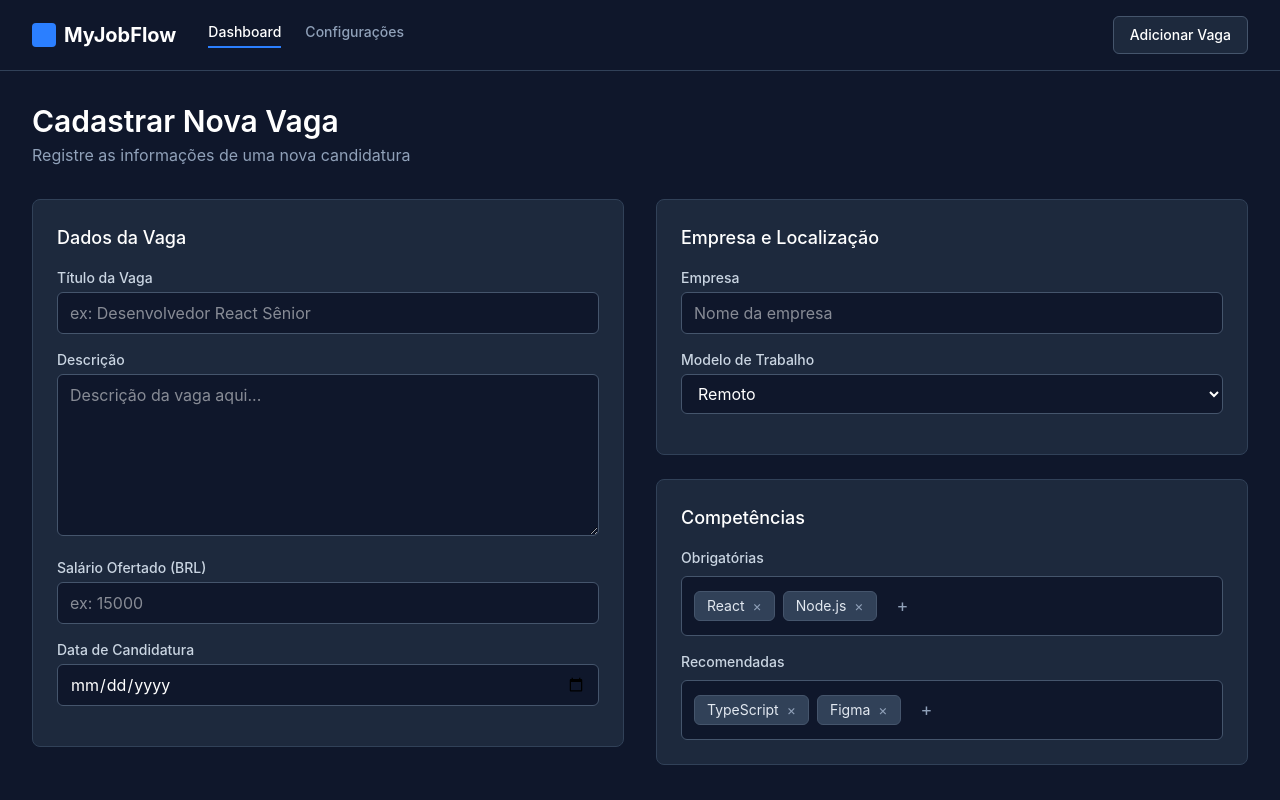
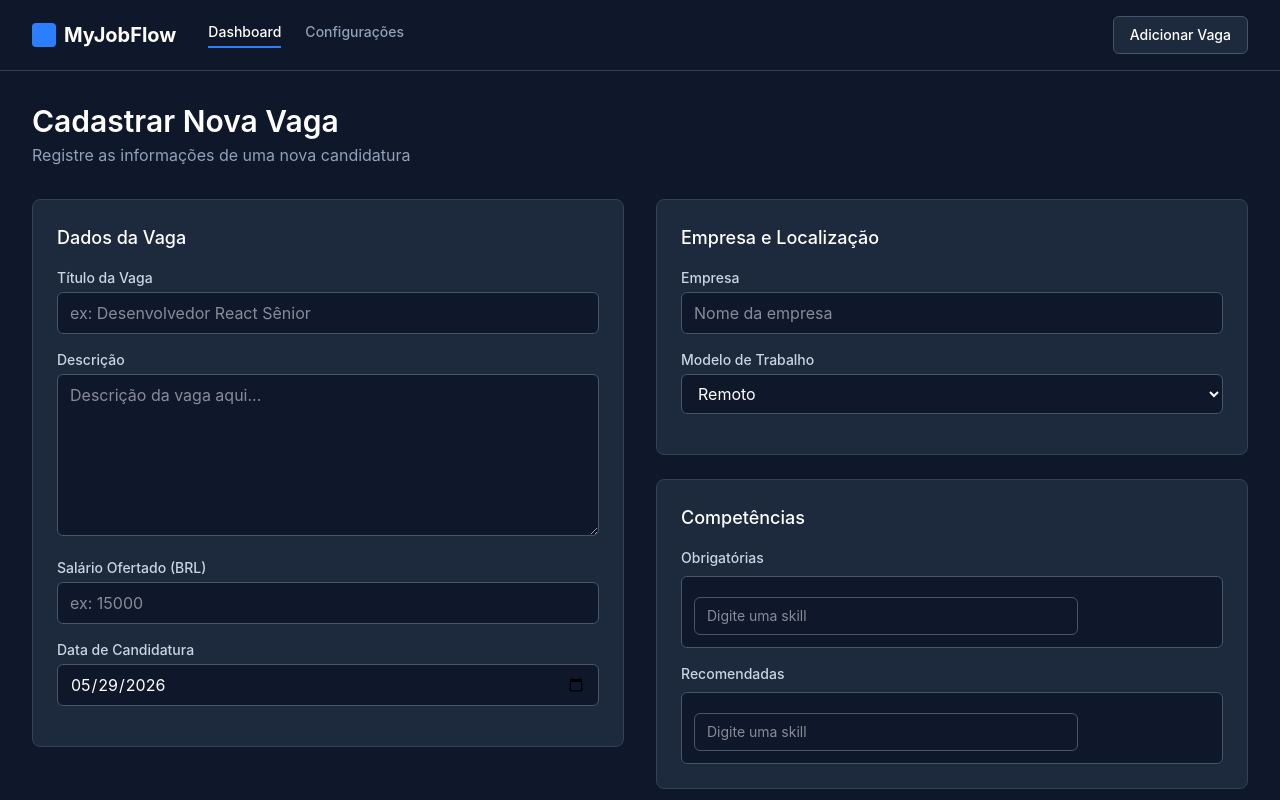
Before and after one commit to NicolasES/my-job-flow, a React (Vite) app in the folder my-job-flow/: page /new-job in a window 1280 px wide. Built offline with nearby package versions, Linux system fonts and the light colour scheme.

Commit message:
feat: add SkillAutocomplete component and integrate skill management into NewJob page

```diff
--- /dev/null
+++ b/my-job-flow/src/components/form/SkillAutocomplete.tsx
@@ -0,0 +1,89 @@
+import { useState, useRef, useEffect } from 'react'
+
+const MOCK_DB_SKILLS = [
+    "React", "Node.js", "TypeScript", "JavaScript",
+    "Python", "Docker", "Figma", "Tailwind CSS", "AWS", "SQL"
+];
+
+interface SkillAutocompleteProps {
+    onAddSkill: (skill: string) => void;
+    // Optional: to hide skills we already picked from the dropdown
+    alreadySelected?: string[];
+}
+
+export function SkillAutocomplete({ onAddSkill, alreadySelected = [] }: SkillAutocompleteProps) {
+    const [inputValue, setInputValue] = useState("");
+    const [isOpen, setIsOpen] = useState(false);
+
+    const wrapperRef = useRef<HTMLDivElement>(null);
+
+    useEffect(() => {
+        function handleClickOutside(event: MouseEvent) {
+            if (wrapperRef.current && !wrapperRef.current.contains(event.target as Node)) {
+                setIsOpen(false);
+            }
+        }
+        document.addEventListener("mousedown", handleClickOutside);
+        return () => document.removeEventListener("mousedown", handleClickOutside);
+    }, []);
+
+    const filteredSkills = MOCK_DB_SKILLS.filter(skill =>
+        skill.toLowerCase().includes(inputValue.toLowerCase()) &&
+        !alreadySelected.includes(skill)
+    );
+
+    const exactMatchExists = MOCK_DB_SKILLS.some(
+        skill => skill.toLowerCase() === inputValue.trim().toLowerCase()
+    );
+
+    const showCreateOption = inputValue.trim().length > 0 && !exactMatchExists;
+
+    const handleSelect = (skill: string) => {
+        onAddSkill(skill);
+        setInputValue("");
+        setIsOpen(false);
+    };
+
+    return (
+        <div className="relative w-full max-w-sm mt-2" ref={wrapperRef}>
+            <input
+                type="text"
+                value={inputValue}
+                onChange={(e) => {
+                    setInputValue(e.target.value);
+                    setIsOpen(true);
+                }}
+                onFocus={() => setIsOpen(true)}
+                className="w-full bg-slate-900 border border-slate-600 rounded-md px-3 py-2 text-white text-sm focus:outline-none focus:border-blue-500 focus:ring-1 focus:ring-blue-500"
+                placeholder="Digite uma skill"
+            />
+
+            {isOpen && (inputValue.length > 0 || filteredSkills.length > 0) && (
+                <div className="absolute top-full left-0 mt-1 w-full bg-slate-800 border border-slate-700 rounded-md shadow-lg z-10 overflow-hidden max-h-48 overflow-y-auto custom-scrollbar">
+                    <ul className="py-1 text-sm text-slate-300">
+                        {filteredSkills.map(skill => (
+                            <li
+                                key={skill}
+                                onClick={() => handleSelect(skill)}
+                                className="px-3 py-2 hover:bg-slate-700 hover:text-white cursor-pointer transition-colors flex items-center justify-between"
+                            >
+                                {skill}
+                                <span className="text-xs text-slate-500">Existing</span>
+                            </li>
+                        ))}
+
+                        {showCreateOption && (
+                            <li
+                                onClick={() => handleSelect(inputValue.trim())}
+                                className="px-3 py-2 hover:bg-slate-700 cursor-pointer border-t border-slate-700 text-blue-400 transition-colors"
+                            >
+                                Create <span className="font-semibold text-white">"{inputValue.trim()}"</span> +
+                            </li>
+                        )}
+
+                    </ul>
+                </div>
+            )}
+        </div>
+    )
+}
--- a/my-job-flow/src/components/form/SkillTag.tsx
+++ b/my-job-flow/src/components/form/SkillTag.tsx
@@ -1,13 +1,16 @@
 interface SkillTagProps {
     label: string;
+    onRemove: () => void; // 1. Adicionamos a tipagem da função
 }
 
-export function SkillTag({ label }: SkillTagProps) {
+// 2. Recebemos o onRemove
+export function SkillTag({ label, onRemove }: SkillTagProps) {
     return (
         <span className="inline-flex items-center gap-1 px-3 py-1 bg-slate-700 text-slate-200 text-sm rounded-md border border-slate-600">
             {label}
             <button
                 type="button"
+                onClick={onRemove} // 3. Ligamos o click do botão a essa função
                 className="text-slate-400 hover:text-white focus:outline-none leading-none ml-1"
                 aria-label="Remove skill"
             >
--- a/my-job-flow/src/pages/NewJob.tsx
+++ b/my-job-flow/src/pages/NewJob.tsx
@@ -1,4 +1,7 @@
+import { useState } from 'react'
+
 import { SelectInput } from "../components/form/SelectInput"
+import { SkillAutocomplete } from "../components/form/SkillAutocomplete"
 import { SkillTag } from "../components/form/SkillTag"
 import { TextAreaInput } from "../components/form/TextAreaInput"
 import { TextInput } from "../components/form/TextInput"
@@ -10,6 +13,30 @@ const workModelOptions = [
 ]
 
 export default function NewJob() {
+    const [mandatorySkills, setMandatorySkills] = useState<string[]>([])
+    const [recommendedSkills, setRecommendedSkills] = useState<string[]>([])
+
+    const addMandatorySkill = (skill: string) => {
+        if (!mandatorySkills.includes(skill)) {
+            setMandatorySkills([...mandatorySkills, skill])
+        }
+    }
+
+    const addRecommendedSkill = (skill: string) => {
+        if (!recommendedSkills.includes(skill)) {
+            setRecommendedSkills([...recommendedSkills, skill])
+        }
+    }
+
+    const removeMandatorySkill = (skillToRemove: string) => {
+        setMandatorySkills(mandatorySkills.filter(skill => skill !== skillToRemove));
+    }
+
+    const removeRecommendedSkill = (skillToRemove: string) => {
+        setRecommendedSkills(recommendedSkills.filter(skill => skill !== skillToRemove));
+    }
+
+
     return (
         <div className="flex flex-col h-full p-8 overflow-y-auto custom-scrollbar">
             {/* Page Header */}
@@ -49,7 +76,12 @@ export default function NewJob() {
                             placeholder="ex: 15000"
                         />
 
-                        <TextInput type="date" label="Data de Candidatura" id="appliedAt" />
+                        <TextInput
+                            type="date"
+                            label="Data de Candidatura"
+                            id="appliedAt"
+                            defaultValue={new Date().toISOString().split('T')[0]}
+                        />
                     </section>
 
                 </div>
@@ -83,14 +115,18 @@ export default function NewJob() {
                         <div className="mb-4">
                             <label className="block text-sm font-medium text-slate-300 mb-2">Obrigatórias</label>
                             <div className="bg-slate-900 border border-slate-600 rounded-md p-3 flex flex-wrap gap-2 items-center min-h-[60px]">
-                                {/* Mocked data */}
-                                <SkillTag label="React" />
-                                <SkillTag label="Node.js" />
+                                {mandatorySkills.map(skill => (
+                                    <SkillTag
+                                        key={skill}
+                                        label={skill}
+                                        onRemove={() => removeMandatorySkill(skill)} // Passamos a função de remoção aqui!
+                                    />
+                                ))}
 
-                                {/* Add button placeholder */}
-                                <button type="button" className="text-slate-400 hover:text-white px-2 ml-1 text-lg">
-                                    +
-                                </button>
+                                <SkillAutocomplete
+                                    onAddSkill={addMandatorySkill}
+                                    alreadySelected={mandatorySkills}
+                                />
                             </div>
                         </div>
 
@@ -98,13 +134,18 @@ export default function NewJob() {
                         <div>
                             <label className="block text-sm font-medium text-slate-300 mb-2">Recomendadas</label>
                             <div className="bg-slate-900 border border-slate-600 rounded-md p-3 flex flex-wrap gap-2 items-center min-h-[60px]">
-                                {/* Mocked data */}
-                                <SkillTag label="TypeScript" />
-                                <SkillTag label="Figma" />
+                                {recommendedSkills.map(skill => (
+                                    <SkillTag
+                                        key={skill}
+                                        label={skill}
+                                        onRemove={() => removeRecommendedSkill(skill)}
+                                    />
+                                ))}
 
-                                <button type="button" className="text-slate-400 hover:text-white px-2 ml-1 text-lg">
-                                    +
-                                </button>
+                                <SkillAutocomplete
+                                    onAddSkill={addRecommendedSkill}
+                                    alreadySelected={recommendedSkills}
+                                />
                             </div>
                         </div>
                     </section>
```
